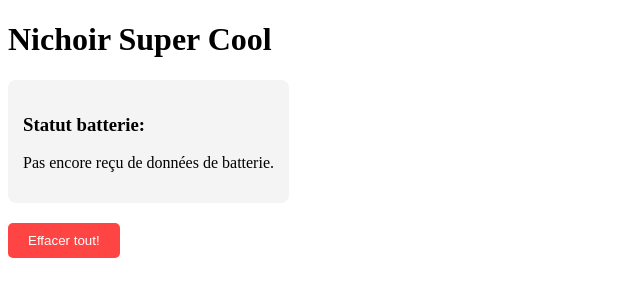
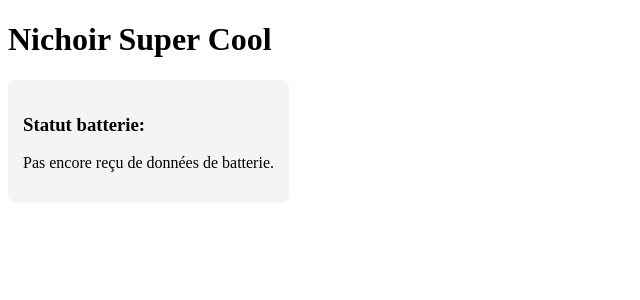
Before and after one commit to arthurrondia/ProjetNichoir, a Flask app: page / in a window 1280 px wide. Shown: the top 300 px of the page, without its empty margins (0-640 px from the left). Run offline with Flask 3, Linux system fonts and the light colour scheme; data that the repository does not hold is empty.

Commit message:
removed temporarily the db clean button to permit other debugging

```diff
--- a/pi/website/templates/index.html
+++ b/pi/website/templates/index.html
@@ -24,10 +24,5 @@
             <img src="{{ url_for('static', filename='images/' + img.filename) }}">
         {% endfor %}
     </div>
-    <div style="margin-bottom: 30px;">
-        <form action="{{ url_for('clear-all') }}" method="POST" onsubmit="return confirm('Réinitialiser la DB?');">
-        <button type="submit" class="button">Effacer tout!</button>
-        </form>
-    </div>
 </body>
 </html>
```
